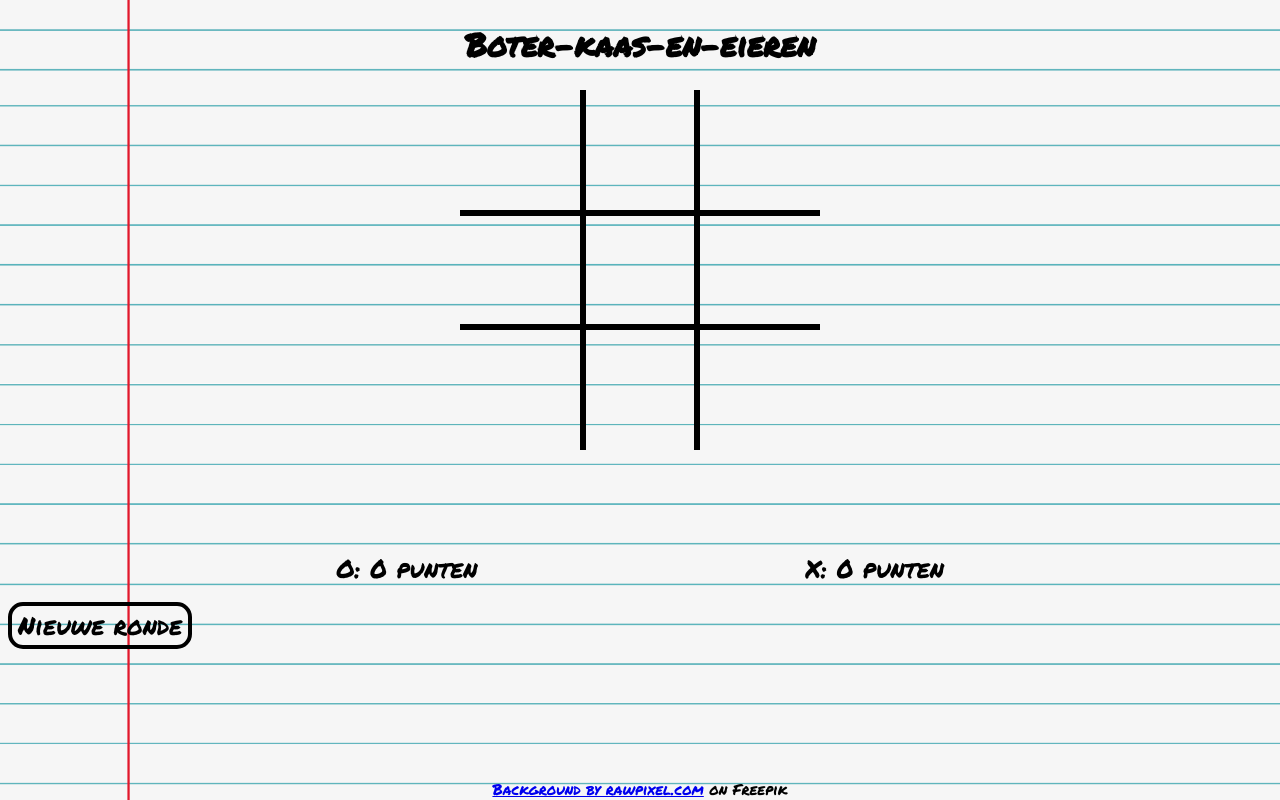
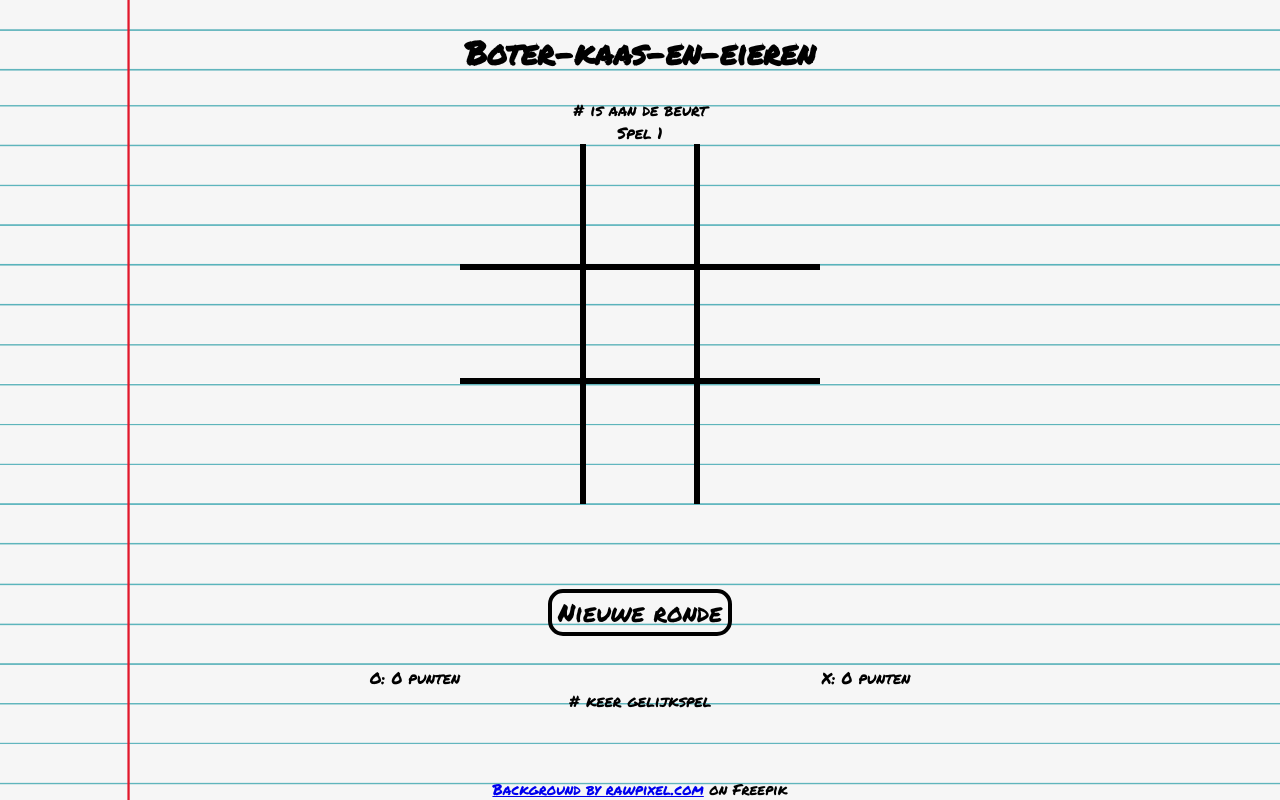
Before and after one commit to bozejuf/boter-kaas-en-eieren, a Flask app: page / in a window 1280 px wide. Run offline with Flask 3, Linux system fonts and the light colour scheme.

Commit message:
layout update

```diff
--- a/static/styles.css
+++ b/static/styles.css
@@ -1,4 +1,4 @@
-/* TODO: Add credit <a href="https://www.freepik.com/free-vector/blank-white-notepaper-design-vector_24382364.htm#query=notebook%20paper%20texture&position=3&from_view=keyword&track=ais_user&uuid=feceef04-9991-4ea4-a619-32eaefc86829">Image by rawpixel.com</a> on Freepik*/
+
 body {
   font-family: "Permanent Marker", cursive;
   background-image: url("notebook-page.jpg");
@@ -6,10 +6,13 @@ body {
   background-size: 100%;
 }
 
-h1 {
+#main {
+  display:flex;
+  flex-direction: column;
   text-align: center;
 
 }
+
 
 .row {
   display: flex;
@@ -47,7 +50,6 @@ h1 {
 #winner {
   padding-top: 30px;
   font-size: 40px;
-  text-align: center;
   height: 40px;
 }
 
@@ -55,9 +57,12 @@ h1 {
   margin-top: 30px;
   display: flex;
   justify-content: space-evenly;
+}
+
+.score-board {
   font-size: 25px;
+}
 
-}
 
 #newRound {
   font-family: "Permanent Marker", cursive;
--- a/templates/index.html
+++ b/templates/index.html
@@ -10,8 +10,11 @@
 
   </head>
   <body>
-    <h1>Boter-kaas-en-eieren</h1>
-    <div>
+    <div id="main">
+      <h1 id="title">Boter-kaas-en-eieren</h1>
+      <div id="turn"># is aan de beurt</div>
+      <div id="round-counter">Spel 1</div>
+      <div id="game">
         <div class="row">
           <button id="a1" onclick="saveMove('a1')" class="square"></button>
           <button id="a2" onclick="saveMove('a2')"  class="square"></button>
@@ -28,11 +31,13 @@
           <button id="c3" onclick="saveMove('c3')"  class="square"></button>
         </div>
         <div id="winner"></div>
+        <button id="newRound" onclick="newRound()">Nieuwe ronde</button>
         <div id="scores">
-        <div id="scoreO">O: 0 punten</div>
-        <div id="scoreX">X: 0 punten</div>
+          <div class="scoreboard" id="scoreO">O: 0 punten</div>
+          <div class="scoreboard" id="scoreX">X: 0 punten</div>
         </div>
-      <button id="newRound" onclick="newRound()">Nieuwe ronde</button>
+        <div class="scoreboard" id="tie"># keer gelijkspel</div>
+      </div>
       <footer><a href="https://www.freepik.com/free-vector/blank-white-notepaper-design-vector_24382364.htm#query=notebook%20paper%20texture&position=3&from_view=keyword&track=ais_user&uuid=feceef04-9991-4ea4-a619-32eaefc86829">Background by rawpixel.com</a> on Freepik</footer>
       <script>
         let positions = {};
```
Lines whose indentation alone changed are shown as unchanged.
